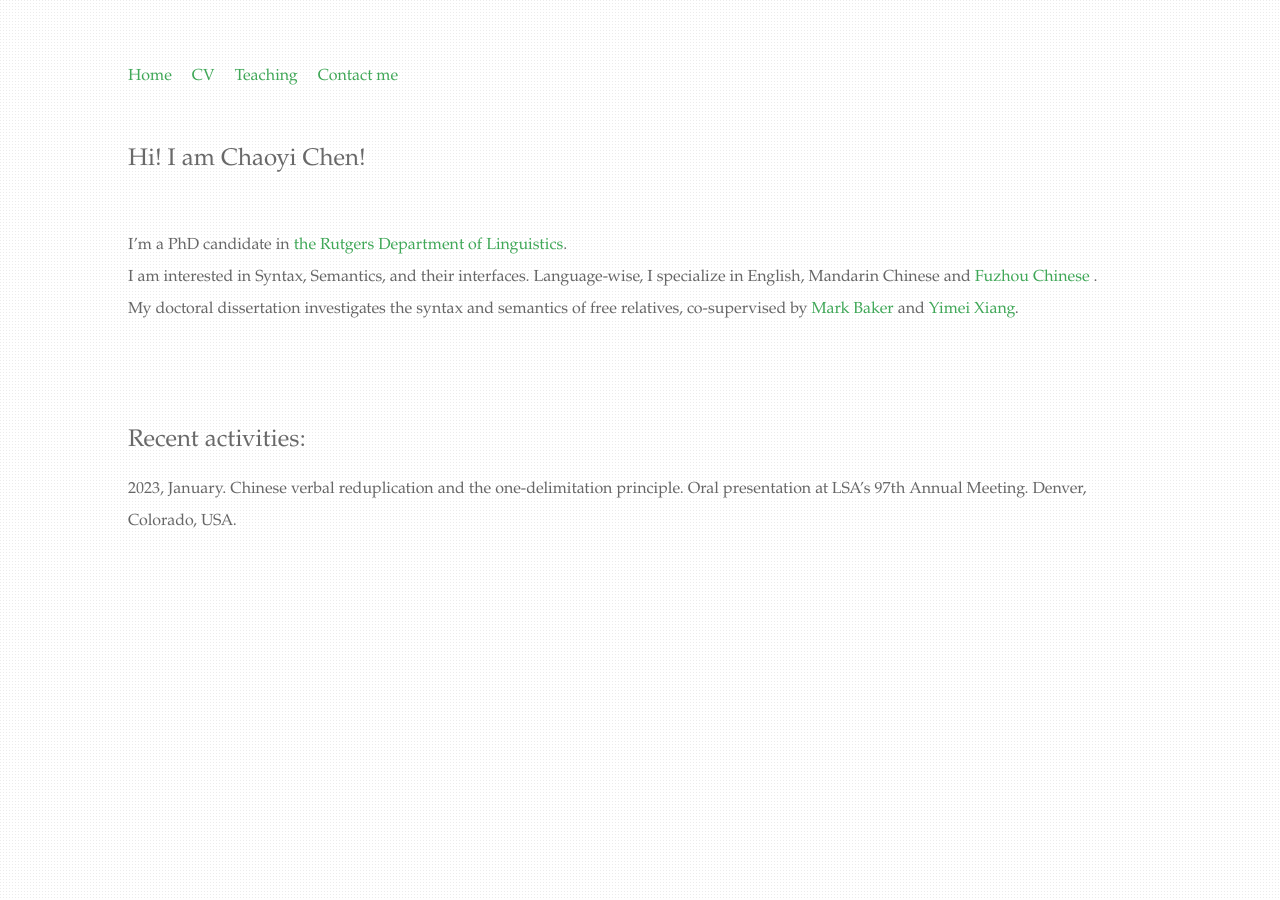
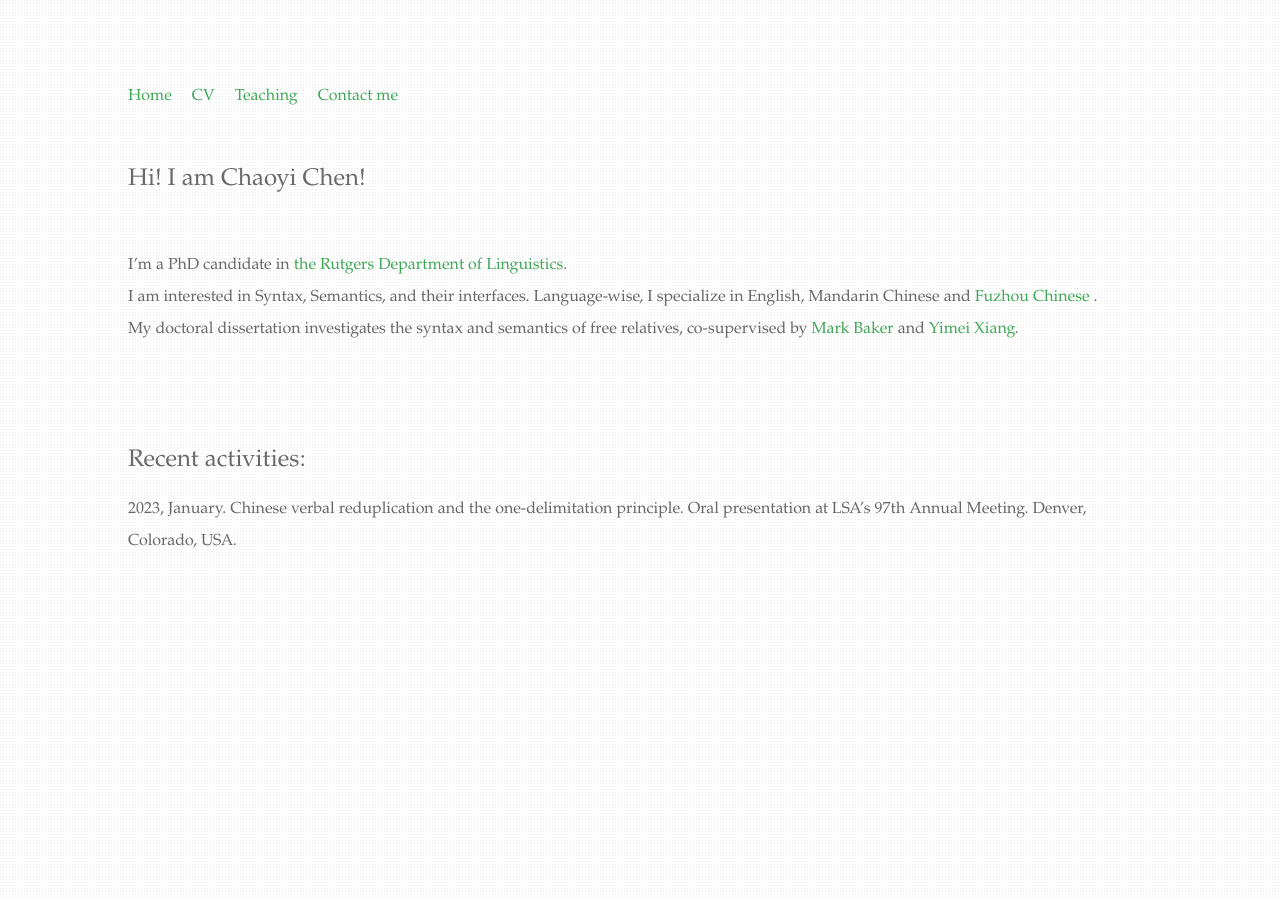
Before and after one commit to chaoyichen71/chaoyichen71.github.io, a Jekyll site: the page built from index.html, in a window 1280 px wide. Built offline with Jekyll 4.4.1, drawn with Linux system fonts in a browser that asks for light colours.

Commit message:
Update main.css

```diff
--- a/css/main.css
+++ b/css/main.css
@@ -1,4 +1,4 @@
-body { margin: 60px auto; width: 80%;
+body { margin: 80px auto; width: 80%;
   font-family: Palatino, Arial, sans-serif;
   background: url("/static/img/subtle_dots.png");
   line-height: 2em;
```
